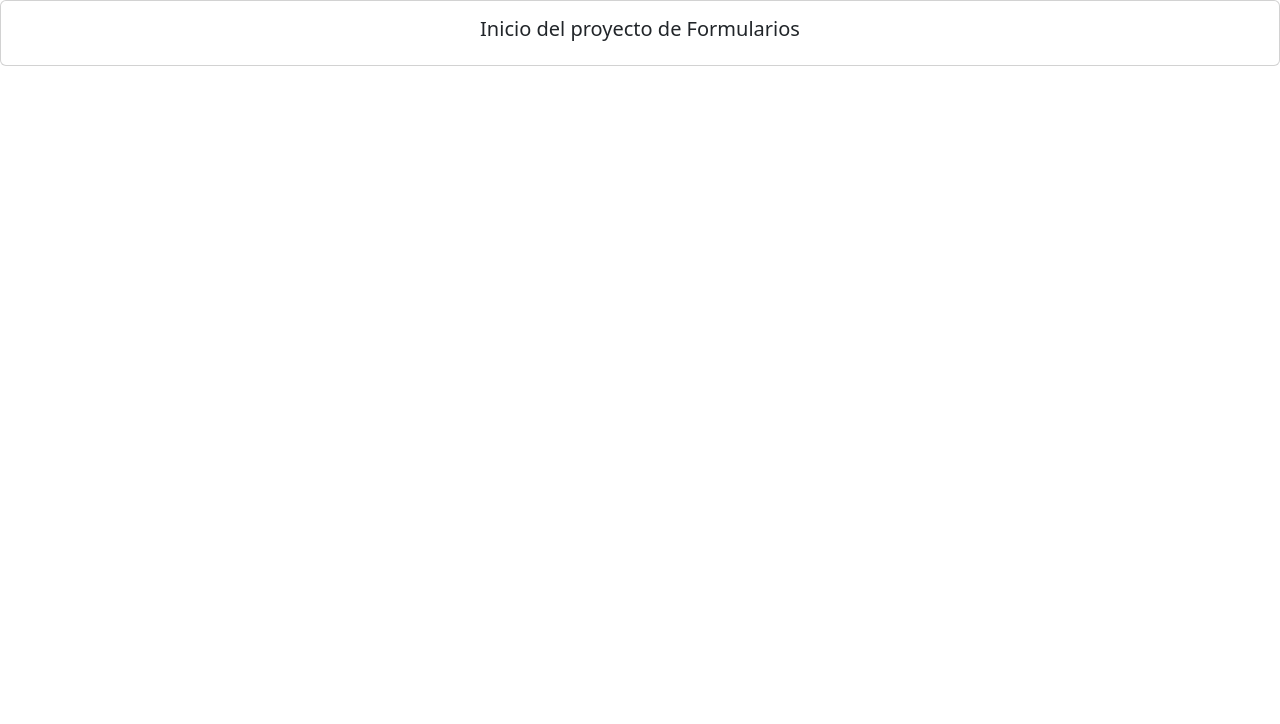
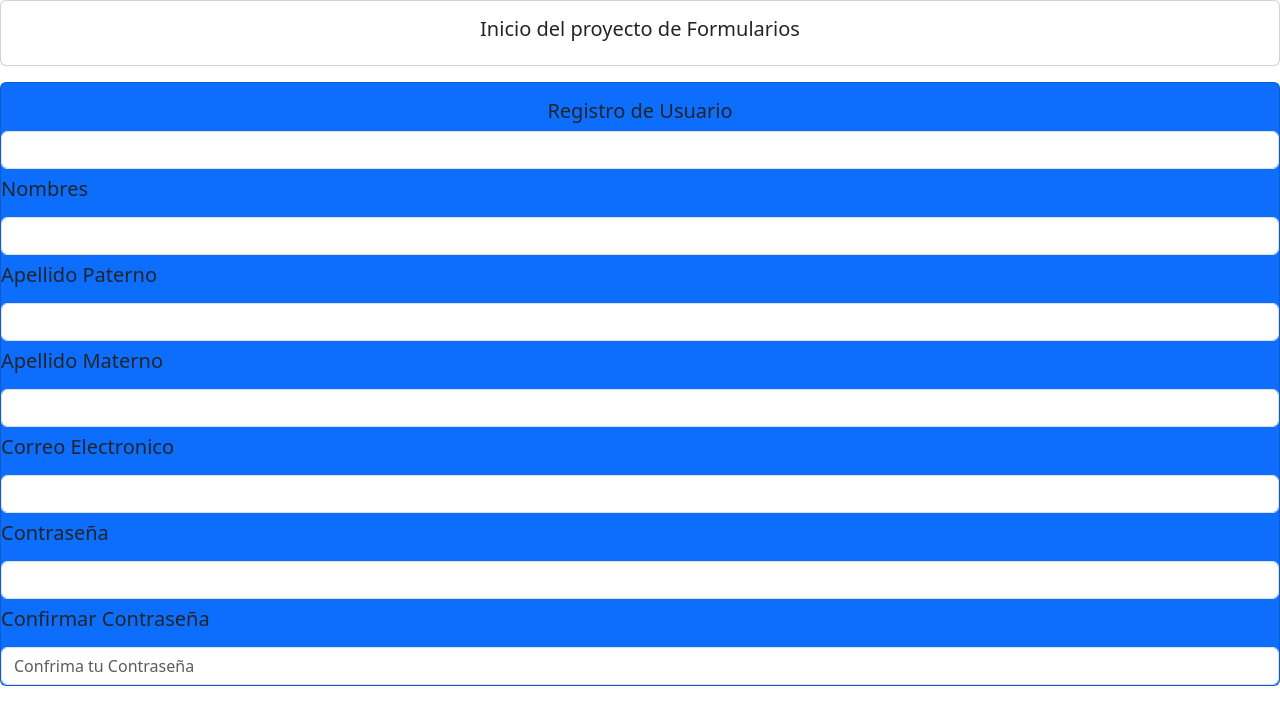
Before and after one commit to LuisSoria31/PROYECTO_FORMULARIOS, a React (Create React App) app: page / in a window 1280 px wide. Shown: the top 724 px of the page. Built offline with nearby package versions, Linux system fonts and the light colour scheme.

Commit message:
Cambios a lo wey

```diff
--- a/src/App.js
+++ b/src/App.js
@@ -1,7 +1,7 @@
 import './App';
-import { Card } from 'react-bootstrap';
+import { Card, Form, FormControl } from 'react-bootstrap';
 
-function App() {
+export const App = () => {
   return (
     <>
       <Card className='text-center'>
@@ -9,6 +9,51 @@ function App() {
           <Card.Title>Inicio del proyecto de Formularios</Card.Title>
         </Card.Body>
       </Card>
+
+      <Card className='mt-3' bg='primary'>
+      <Card.Title className='text-center mt-3'>Registro de Usuario</Card.Title>
+      <Form>
+      <Form.Group>
+        <Form.Control></Form.Control>
+      </Form.Group>
+      </Form>
+      <Card.Title className='mt-2'>Nombres</Card.Title>
+      <Form className='mt-2'>
+        <Form.Group>
+          <Form.Control></Form.Control>
+        </Form.Group>
+      </Form>
+      <Card.Title className='mt-2'>Apellido Paterno</Card.Title>
+      <Form className='mt-2'>
+        <Form.Group>
+          <Form.Control></Form.Control>
+        </Form.Group>
+      </Form>
+      <Card.Title className='mt-2'>Apellido Materno</Card.Title>
+      <Form className='mt-2'>
+        <Form.Group>
+          <Form.Control></Form.Control>
+        </Form.Group>
+      </Form>
+      <Card.Title className='mt-2'>Correo Electronico</Card.Title>
+      <Form className='mt-2'>
+        <Form.Group>
+          <Form.Control></Form.Control>
+        </Form.Group>
+      </Form>
+      <Card.Title className='mt-2'>Contraseña</Card.Title>
+      <Form className='mt-2'>
+        <Form.Group>
+          <Form.Control></Form.Control>
+        </Form.Group>
+      </Form>
+      <Card.Title className='mt-2'>Confirmar Contraseña</Card.Title>
+      <Form className='mt-2'>
+        <Form.Group>
+          <Form.Control placeholder='Confrima tu Contraseña'></Form.Control>
+        </Form.Group>
+      </Form>
+      </Card>
     </>
   );
 }
--- a/src/home.js
+++ b/src/home.js
@@ -17,13 +17,13 @@ export const Home = () => {
         <>
             <Nav variant="tabs" defaultActiveKey="/home" onSelect={(selectedKey) => alert(`selected ${selectedKey}`)}>
                 <Nav.Item className='mt-3'>
-                    <Nav.Link href='/home'>Home</Nav.Link>
+                    <Nav.Link href='/Home'>Home</Nav.Link>
                 </Nav.Item>
                 <Nav.Item className='mt-3'>
                     <Nav.Link eventKey='/bases'>Bases</Nav.Link>
                 </Nav.Item>
                 <Nav.Item className='mt-3'>
-                    <Nav.Link eventKey='/create-questionnaire'>Crear Nuevo Cuestionario</Nav.Link>
+                    <Nav.Link eventKey='/CR'>Crear Nuevo Cuestionario</Nav.Link>
                 </Nav.Item>
                 <Nav.Item className='mt-3'>
                     <Nav.Link eventKey='/recuperarContraseña'>Recuperar Contraseña</Nav.Link>
--- a/src/index.js
+++ b/src/index.js
@@ -36,11 +36,11 @@ const router = createBrowserRouter([
   },
   {
     path: "/RU",
-    element: <RegistroDeUsuarios></RegistroDeUsuarios>,
+    element: <RegistroDeUsuarios/>,
   },
   {
     path: "/CR",
-    element: <CreacionDeFormulario></CreacionDeFormulario>,
+    element: <CreacionDeFormulario/>,
   },
 ])
 
```
